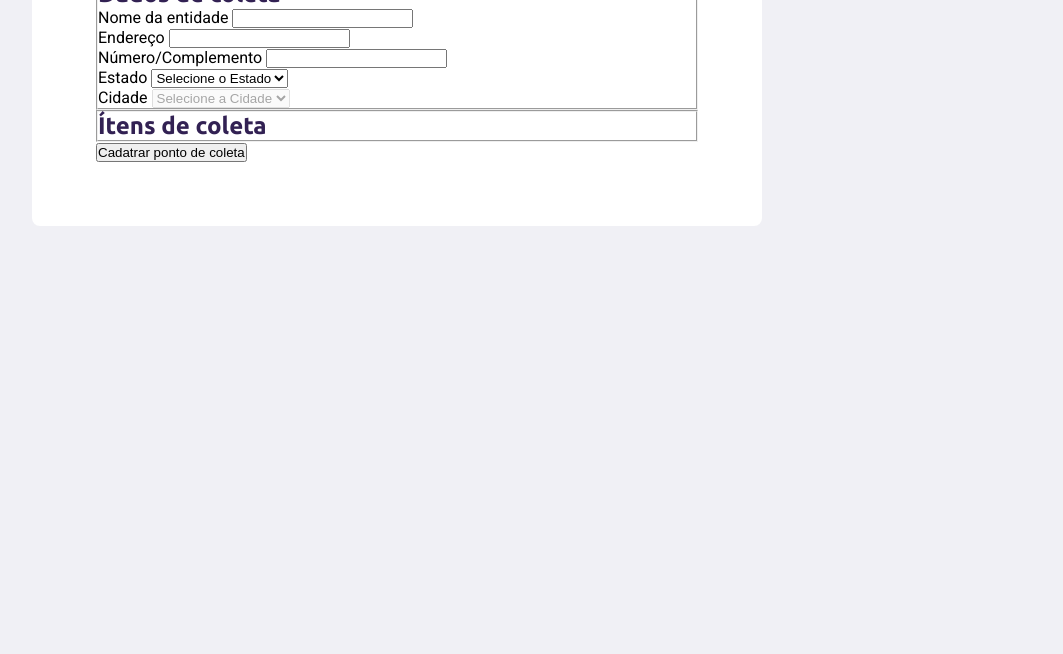
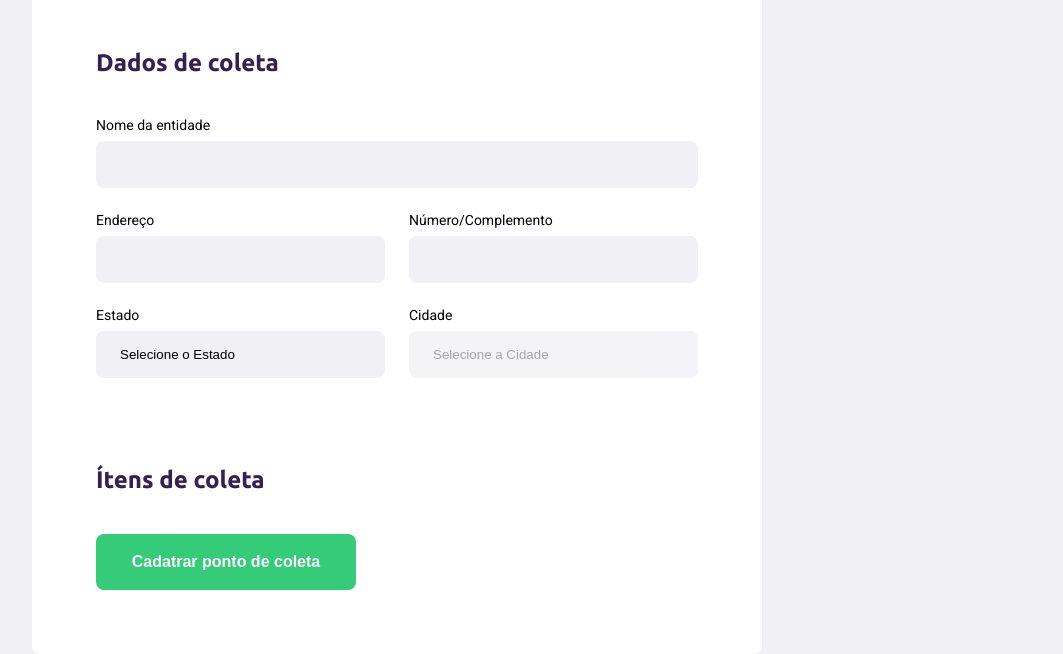
Before and after one commit to marcusmarinhob/nlw, a plain HTML site: page create-point.html in a window 1280 px wide. Shown: the part 293-947 px from the top of the page, without its empty margins (108-1171 px from the left). Before the commit the page ends 800 px from the top, so only its background shows below. Drawn offline with Linux system fonts and the light colour scheme.

Commit message:
Estilizando a página

```diff
--- a/styles/create-point.css
+++ b/styles/create-point.css
@@ -33,3 +33,66 @@ form{
     border-radius: 8px;
     max-width: 730px;
 }
+
+form h1{
+    font-size: 36px;
+}
+
+form fieldset{
+    margin-top: 64px;
+    border: 0;
+}
+
+form legend{
+    margin-bottom: 40px ;
+}
+
+form legend h2{
+    font-size: 24px;
+}
+
+form .field{
+    flex: 1;
+    display: flex;
+    flex-direction: column;
+    margin-bottom: 24px;
+}
+
+form .field-group{
+    display: flex;
+}
+
+form input,
+form select{
+    background-color: #f0f0f5;
+    border: 0;
+    padding: 16px 24px;
+    border-radius: 8px;
+}
+
+form select{
+    -webkit-appearance: none;
+    -moz-appearance: none;
+    appearance: none;
+}
+
+form label{
+    font-size: 14px;
+    margin-bottom: 8px;
+}
+
+form .field-group .field + .field{
+    margin-left: 24px;
+}
+
+form button{
+    width: 260px;
+    height: 56px;
+    background-color: var(--primary-color);
+    border-radius: 8px;
+    color: white;
+    font-weight: bold;
+    font-size: 16px;
+    border: 0;
+    margin-top: 40px;
+}
```
